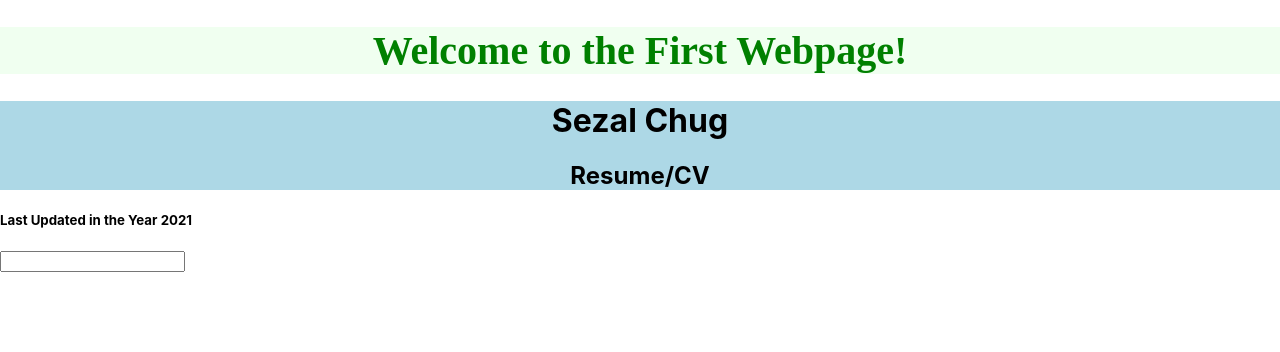
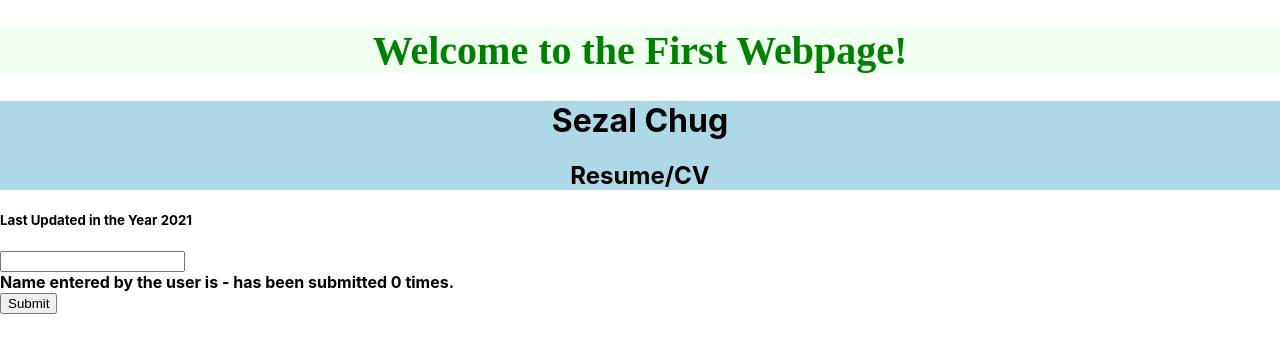
Before and after one commit to sez98/Learning-React, a React (Create React App) app: page / in a window 1280 px wide. Shown: the top 352 px of the page. Built offline with nearby package versions, Linux system fonts and the light colour scheme.

Commit message:
understanding state

```diff
--- a/src/components/cvitem.js
+++ b/src/components/cvitem.js
@@ -1,5 +1,6 @@
 import React, { Component } from 'react';
 
+// state is a variable/object of class having some keywords like boolean/ var or anything
 class Item extends Component{
 
     getYear() {
@@ -7,33 +8,55 @@ class Item extends Component{
         return date.getFullYear();
     }
 
-    // getInputHandler(event) {
-    //     console.log(event.target.value);
-    // }
+    state = {
+        title: 'Name entered by the user is',
+        input: '',
+        count: 0
+    }
 
-    functionCallingfunction = (event) => {
-        this.getInputHandler(event);
-        console.log('Function call successful');
+    getInputHandler = (event) => {
+        this.setState({
+            input: event.target.value
+        })
+        //this.state.input = event.target.value
+        //never directly do this cuz the DOM doesnt know this and react isnt incharge of this change
+        //late app might run into some errors cuz they wont be able to understand where it coming from
+    }
+
+    changeState() {
+        // this.setState({
+        //     count: this.state.count + 1
+        // })
+        //Below method is better cuz in this we are not accessing two calls to the same state in the same line.
+        //we are making use of a call back function which saves the values of state when we once make a call.
+        // here 'a'/'state' is just a variable, can be named anything
+        this.setState( (a) => ({
+            count: a.count + 1
+        }))
+        console.log("I was submitted");
+        console.log(this.state.count);
 
     }
 
-    getInputHandler(event) {
-        console.log(event.target.value);
-    }
-
     render(){
+        console.log(this.state)
         return (
-            <h4
-                onClick = {   () => console.log('I was clicked')    }
-            >
+            <h4>
                 <div className="lastupdated">
                     <h5>Last Updated in the Year  {this.getYear()}</h5>
                 </div>
-                {/* <input onChange= {this.getInputHandler} />  */}
-                {/* <input onChange= {(eve) => this.getInputHandler(eve,'sezal')} /> */}
-                <input onChange= {this.functionCallingfunction} />
+                <input onChange= {this.getInputHandler} />
+                <div>
+                    {this.state.title} - {this.state.input} has been submitted {this.state.count} times.
+                </div>
+
+                <div>
+                    <button onClick = {   () => this.changeState()    }>Submit</button>
+                </div>
+
             </h4>
         );
+
     }
 }
 
```
